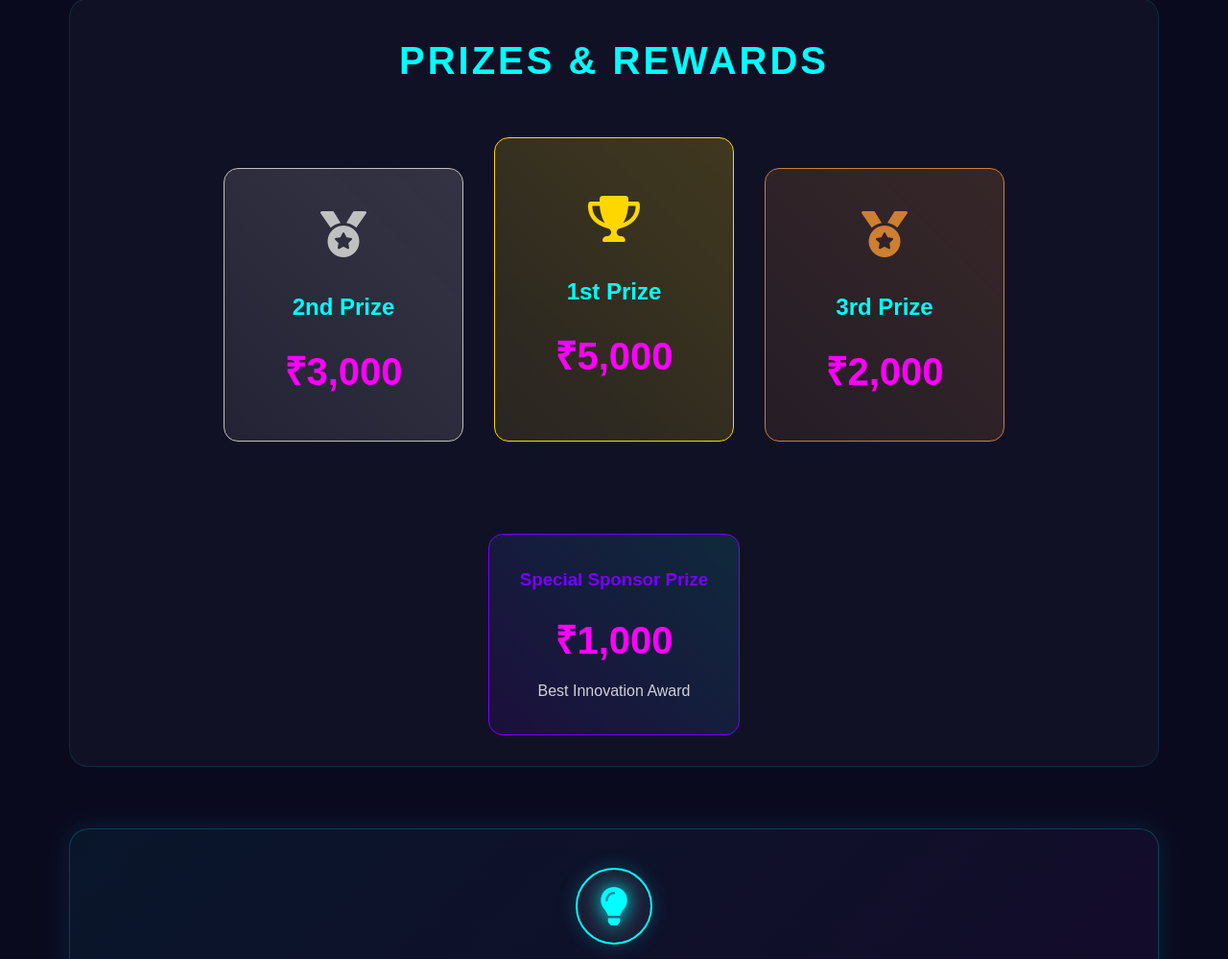
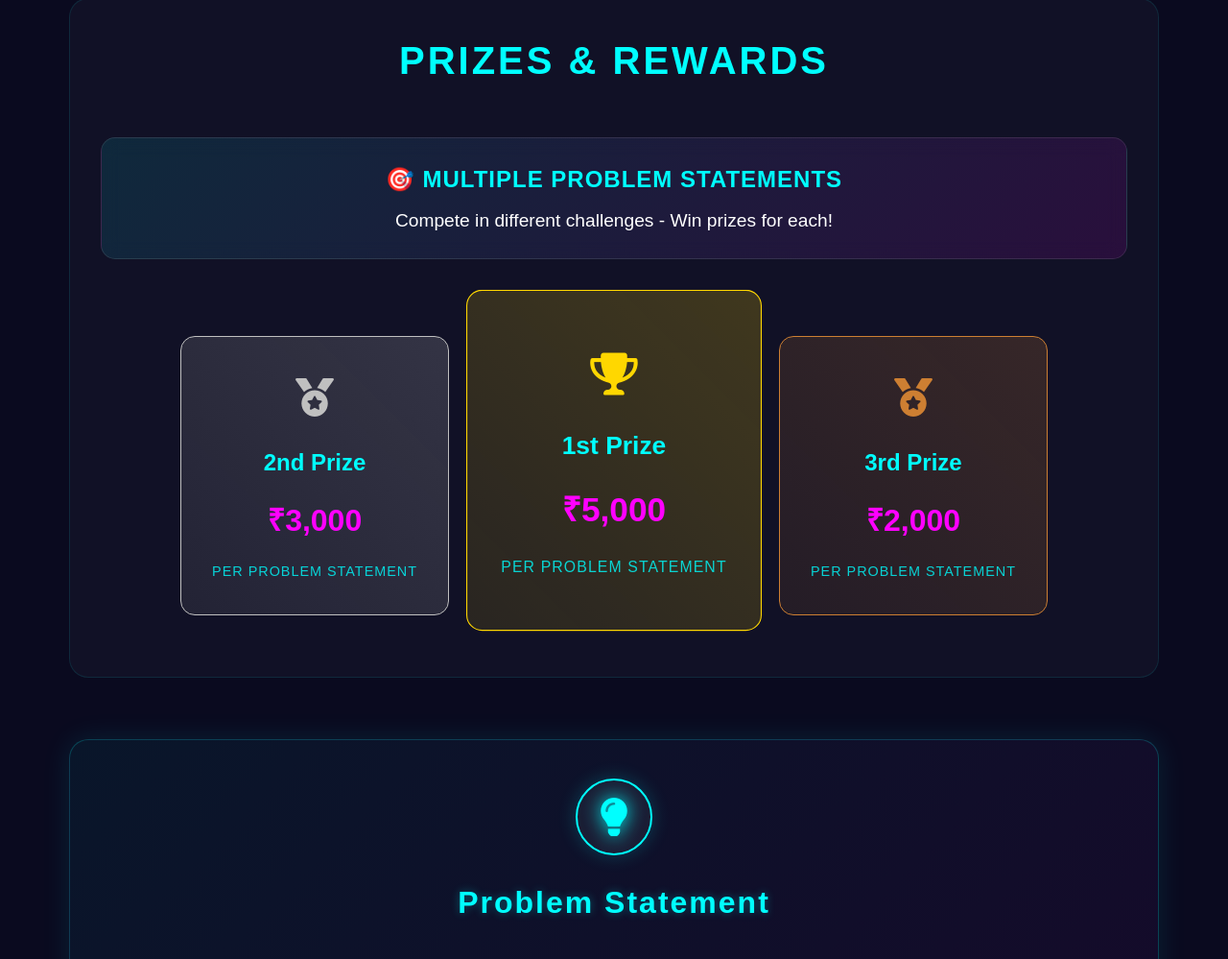
Before and after one commit to selfmusing94/Hackathon_Site, a plain HTML site: page index.html in a window 1280 px wide. Shown: the part 2512-3511 px from the top of the page at 96% size. Drawn offline with nearby package versions, Linux system fonts and the light colour scheme; no server answers; a web font is replaced by a local one.

Commit message:
Added more clarity to prize section i.e its for each problem statement

```diff
--- a/index.html
+++ b/index.html
@@ -137,32 +137,33 @@
             </div>
         </div>
 
-        <!-- Prize Section -->
+       <!-- Prize Section -->
         <div class="prize-section">
             <h2 class="section-title">PRIZES & REWARDS</h2>
+            <div class="prize-announcement">
+                <span class="highlight-text">🎯 Multiple Problem Statements</span>
+                <p>Compete in different challenges - Win prizes for each!</p>
+            </div>
             <div class="prize-cards">
                 <div class="prize-card second">
                     <div class="prize-medal"><i class="fas fa-medal"></i></div>
                     <h3>2nd Prize</h3>
                     <div class="prize-amount">₹3,000</div>
+                    <div class="prize-note">Per Problem Statement</div>
                 </div>
                 <div class="prize-card first">
                     <div class="prize-medal"><i class="fas fa-trophy"></i></div>
                     <h3>1st Prize</h3>
                     <div class="prize-amount">₹5,000</div>
+                    <div class="prize-note">Per Problem Statement</div>
                 </div>
                 <div class="prize-card third">
                     <div class="prize-medal"><i class="fas fa-medal"></i></div>
                     <h3>3rd Prize</h3>
                     <div class="prize-amount">₹2,000</div>
+                    <div class="prize-note">Per Problem Statement</div>
                 </div>
             </div>
-            <div class="special-prize">
-                <h3>Special Sponsor Prize</h3>
-                <div class="prize-amount">₹1,000</div>
-                <p>Best Innovation Award</p>
-            </div>
-
         </div>
 
         <!-- Problem Statement Notice -->
--- a/styles.css
+++ b/styles.css
@@ -2166,3 +2166,159 @@ textarea:valid ~ label {
         margin-top: 0;
     }
 }
+.prize-section {
+    margin: 4rem 0;
+    padding: 2rem;
+    position: relative;
+}
+
+.prize-announcement {
+    text-align: center;
+    margin-bottom: 3rem;
+    padding: 1.5rem;
+    background: linear-gradient(135deg, rgba(0, 255, 255, 0.1), rgba(255, 0, 255, 0.1));
+    border-radius: 15px;
+    backdrop-filter: blur(10px);
+    border: 1px solid rgba(255, 255, 255, 0.1);
+}
+
+.prize-announcement .highlight-text {
+    font-size: 1.5rem;
+    font-weight: bold;
+    color: var(--primary-color);
+    display: block;
+    margin-bottom: 0.5rem;
+    text-transform: uppercase;
+    letter-spacing: 1px;
+}
+
+.prize-announcement p {
+    font-size: 1.2rem;
+    color: #fff;
+    margin: 0;
+}
+
+.prize-cards {
+    display: flex;
+    justify-content: center;
+    gap: 2rem;
+    margin: 2rem 0;
+    flex-wrap: wrap;
+}
+
+.prize-card {
+    background: rgba(255, 255, 255, 0.05);
+    padding: 2rem;
+    border-radius: 15px;
+    text-align: center;
+    transition: all 0.3s ease;
+    min-width: 200px;
+    position: relative;
+    overflow: hidden;
+}
+
+.prize-card::before {
+    content: '';
+    position: absolute;
+    top: 0;
+    left: 0;
+    width: 100%;
+    height: 100%;
+    background: linear-gradient(135deg, rgba(0, 255, 255, 0.1), rgba(255, 0, 255, 0.1));
+    opacity: 0;
+    transition: opacity 0.3s ease;
+}
+
+.prize-card:hover {
+    transform: translateY(-10px);
+}
+
+.prize-card:hover::before {
+    opacity: 1;
+}
+
+.prize-note {
+    font-size: 0.9rem;
+    color: var(--primary-color);
+    margin-top: 0.5rem;
+    font-weight: 500;
+    opacity: 0.8;
+    text-transform: uppercase;
+    letter-spacing: 1px;
+}
+
+.first {
+    order: 2;
+    transform: scale(1.1);
+    background: linear-gradient(135deg, rgba(255, 215, 0, 0.1), rgba(255, 255, 255, 0.05));
+}
+
+.second {
+    order: 1;
+}
+
+.third {
+    order: 3;
+}
+
+.prize-medal {
+    font-size: 2.5rem;
+    margin-bottom: 1rem;
+    color: var(--primary-color);
+}
+
+.first .prize-medal {
+    color: #FFD700;
+}
+
+.second .prize-medal {
+    color: #C0C0C0;
+}
+
+.third .prize-medal {
+    color: #CD7F32;
+}
+
+.prize-amount {
+    font-size: 2rem;
+    font-weight: bold;
+    color: var(--secondary-color);
+    margin: 1rem 0;
+}
+
+@media (max-width: 768px) {
+    .prize-announcement {
+        margin: 2rem 1rem;
+    }
+
+    .prize-announcement .highlight-text {
+        font-size: 1.2rem;
+    }
+
+    .prize-announcement p {
+        font-size: 1rem;
+    }
+
+    .prize-cards {
+        flex-direction: column;
+        align-items: center;
+    }
+
+    .prize-card {
+        width: 100%;
+        max-width: 300px;
+    }
+
+    .first {
+        order: 1;
+        transform: scale(1);
+    }
+
+    .second {
+        order: 2;
+    }
+
+    .third {
+        order: 3;
+    }
+}
```
